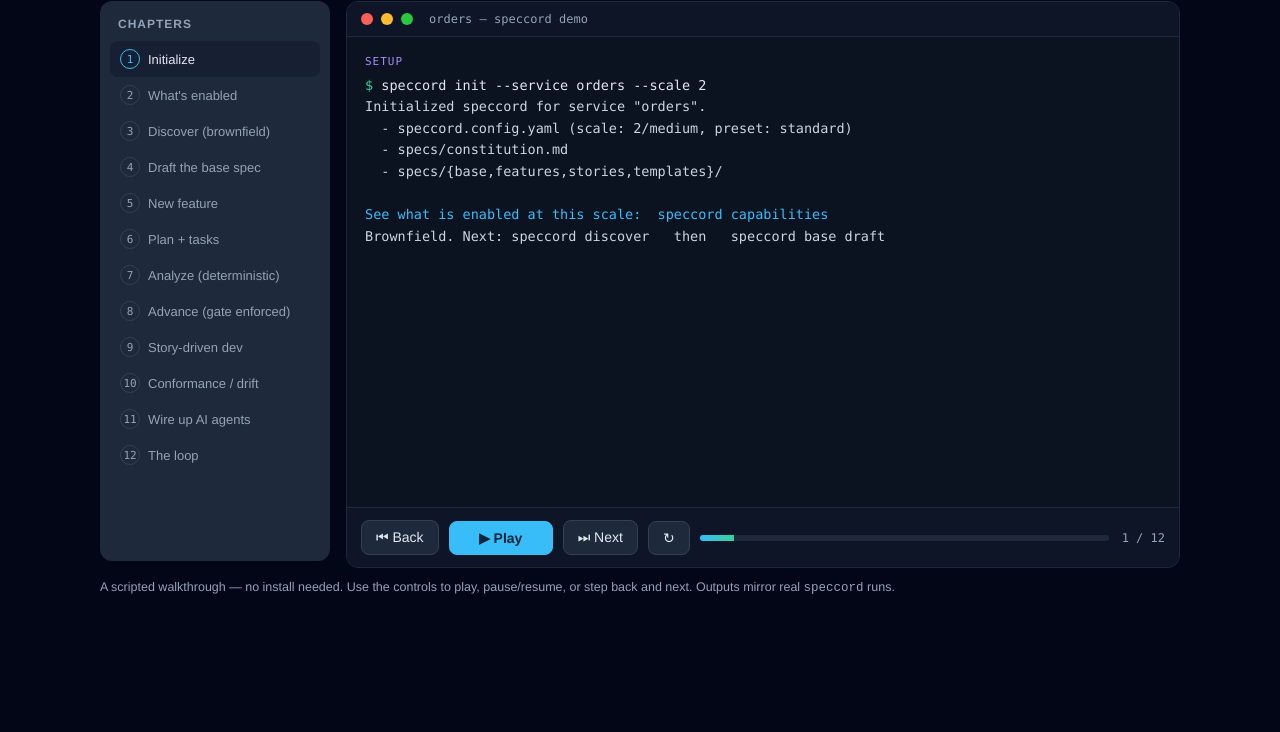
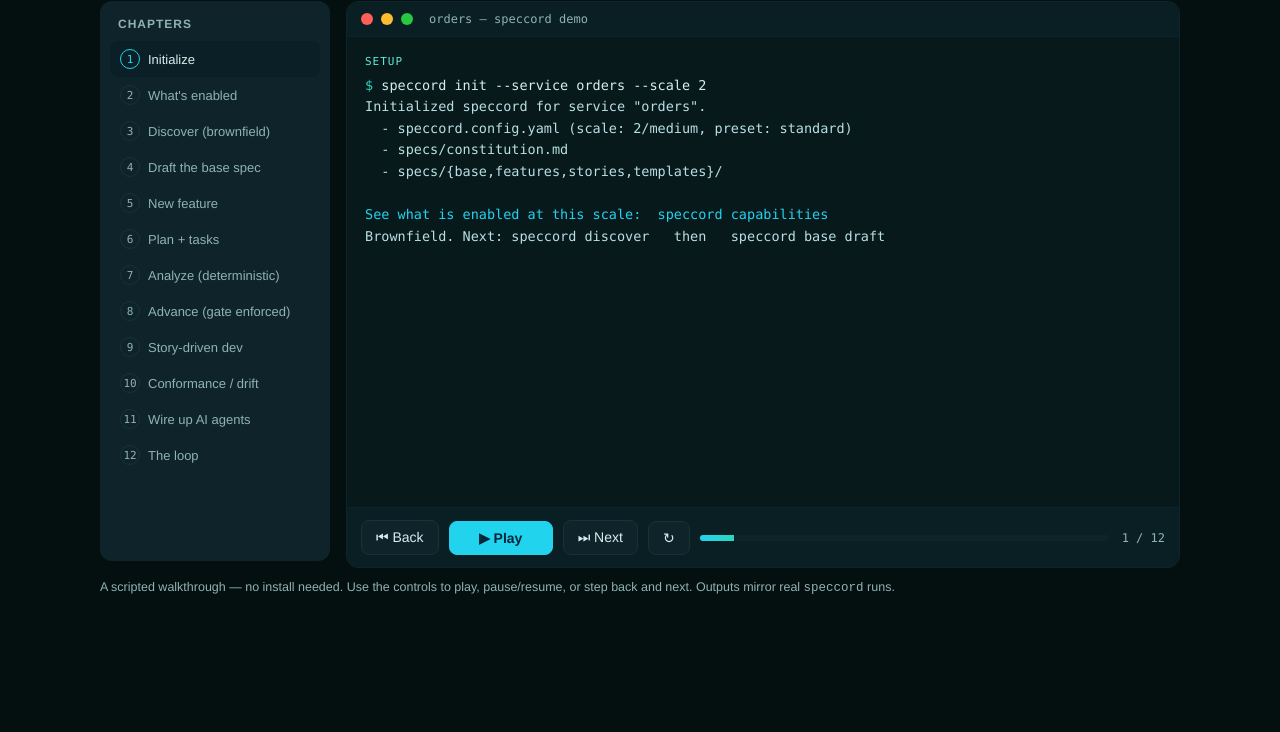
Before and after one commit to krishnachaitanyap/speccord, a website: page docs/demo/index.html in a window 1280 px wide. Shown: the part 68-800 px from the top of the page. Drawn offline with Linux system fonts and the light colour scheme.

Commit message:
Re-tone all visuals to Teal Mono (logo, banner, slides, deck, poster, demo)

```diff
--- a/docs/demo/index.html
+++ b/docs/demo/index.html
@@ -7,13 +7,13 @@
 <title>speccord — interactive demo</title>
 <style>
   :root{
-    --bg:#0f172a; --panel:#1e293b; --panel2:#172033; --text:#e2e8f0; --muted:#94a3b8;
-    --sky:#38bdf8; --emerald:#34d399; --violet:#a78bfa; --amber:#fbbf24; --red:#f87171;
+    --bg:#07171a; --panel:#0f242a; --panel2:#0b2026; --text:#d6eef0; --muted:#8fb2b6;
+    --sky:#22d3ee; --emerald:#2dd4bf; --violet:#5eead4; --amber:#fbbf24; --red:#f87171;
     --mono:'SFMono-Regular',Consolas,'Liberation Mono',Menlo,monospace;
     --sans:'Helvetica Neue',Helvetica,Arial,sans-serif;
   }
   *{box-sizing:border-box}
-  body{margin:0;background:#020617;color:var(--text);font-family:var(--sans);
+  body{margin:0;background:#04100f;color:var(--text);font-family:var(--sans);
        display:flex;justify-content:center;padding:24px}
   .app{width:100%;max-width:1080px}
   header{display:flex;align-items:baseline;gap:14px;margin-bottom:14px}
@@ -27,13 +27,13 @@
   .chapters li{counter-increment:c;padding:8px 10px;border-radius:8px;font-size:13px;cursor:pointer;color:var(--muted);
                display:flex;gap:8px;align-items:center}
   .chapters li::before{content:counter(c);font-family:var(--mono);font-size:11px;color:var(--muted);
-               width:18px;height:18px;border-radius:50%;border:1px solid #334155;display:grid;place-items:center;flex:0 0 auto}
+               width:18px;height:18px;border-radius:50%;border:1px solid #14343a;display:grid;place-items:center;flex:0 0 auto}
   .chapters li:hover{background:var(--panel2);color:var(--text)}
   .chapters li.active{background:var(--panel2);color:var(--text)}
   .chapters li.active::before{border-color:var(--sky);color:var(--sky)}
   .chapters li.done::before{border-color:var(--emerald);color:var(--emerald)}
-  .terminal{background:#0b1220;border-radius:12px;border:1px solid #1e293b;overflow:hidden;display:flex;flex-direction:column}
-  .titlebar{display:flex;align-items:center;gap:8px;padding:10px 14px;background:#0d1526;border-bottom:1px solid #1e293b}
+  .terminal{background:#08191c;border-radius:12px;border:1px solid #0f242a;overflow:hidden;display:flex;flex-direction:column}
+  .titlebar{display:flex;align-items:center;gap:8px;padding:10px 14px;background:#0a1f23;border-bottom:1px solid #0f242a}
   .dot{width:12px;height:12px;border-radius:50%}
   .dot.r{background:#ff5f57}.dot.y{background:#febc2e}.dot.g{background:#28c840}
   .titlebar .name{margin-left:8px;color:var(--muted);font-size:12px;font-family:var(--mono)}
@@ -42,7 +42,7 @@
   .scene .cmd{color:var(--text)}
   .scene .cmd .p{color:var(--emerald);user-select:none}
   .scene .cap{color:var(--violet);font-size:11px;text-transform:uppercase;letter-spacing:1px;margin-bottom:4px}
-  .scene .out{white-space:pre-wrap;color:#cbd5e1}
+  .scene .out{white-space:pre-wrap;color:#b8dfe2}
   .scene .out .ok{color:var(--emerald)}
   .scene .out .warn{color:var(--amber)}
   .scene .out .err{color:var(--red)}
@@ -50,12 +50,12 @@
   .cursor{display:inline-block;width:8px;height:15px;background:var(--emerald);vertical-align:-2px;
           animation:blink 1s steps(1) infinite;margin-left:2px}
   @keyframes blink{50%{opacity:0}}
-  .controls{display:flex;align-items:center;gap:10px;padding:12px 14px;background:#0d1526;border-top:1px solid #1e293b}
-  button{background:var(--panel);color:var(--text);border:1px solid #334155;border-radius:8px;
+  .controls{display:flex;align-items:center;gap:10px;padding:12px 14px;background:#0a1f23;border-top:1px solid #0f242a}
+  button{background:var(--panel);color:var(--text);border:1px solid #14343a;border-radius:8px;
          padding:8px 14px;font-size:14px;cursor:pointer;font-family:var(--sans)}
   button:hover{background:var(--panel2);border-color:var(--sky)}
   button.primary{background:var(--sky);color:#04263a;border-color:var(--sky);font-weight:700;min-width:104px}
-  .progress{flex:1;height:6px;background:#1e293b;border-radius:3px;overflow:hidden}
+  .progress{flex:1;height:6px;background:#0f242a;border-radius:3px;overflow:hidden}
   .progress .bar{height:100%;width:0;background:linear-gradient(90deg,var(--sky),var(--emerald));transition:width .25s}
   .count{color:var(--muted);font-size:12px;font-family:var(--mono);min-width:46px;text-align:right}
   .note{margin-top:12px;color:var(--muted);font-size:12.5px}
```
Also changed, not shown: docs/banner.svg, docs/demo/logo.svg, docs/demo/poster.svg, docs/logo.png, docs/logo.svg, docs/slides/01-title.svg, docs/slides/02-problem.svg, docs/slides/03-hybrid.svg, docs/slides/04-lineages.svg, docs/slides/05-scale.svg, docs/slides/06-phases.svg, docs/slides/07-enforce.svg, docs/slides/08-agents.svg, docs/slides/09-start.svg, 1 more files, 3 other files.
